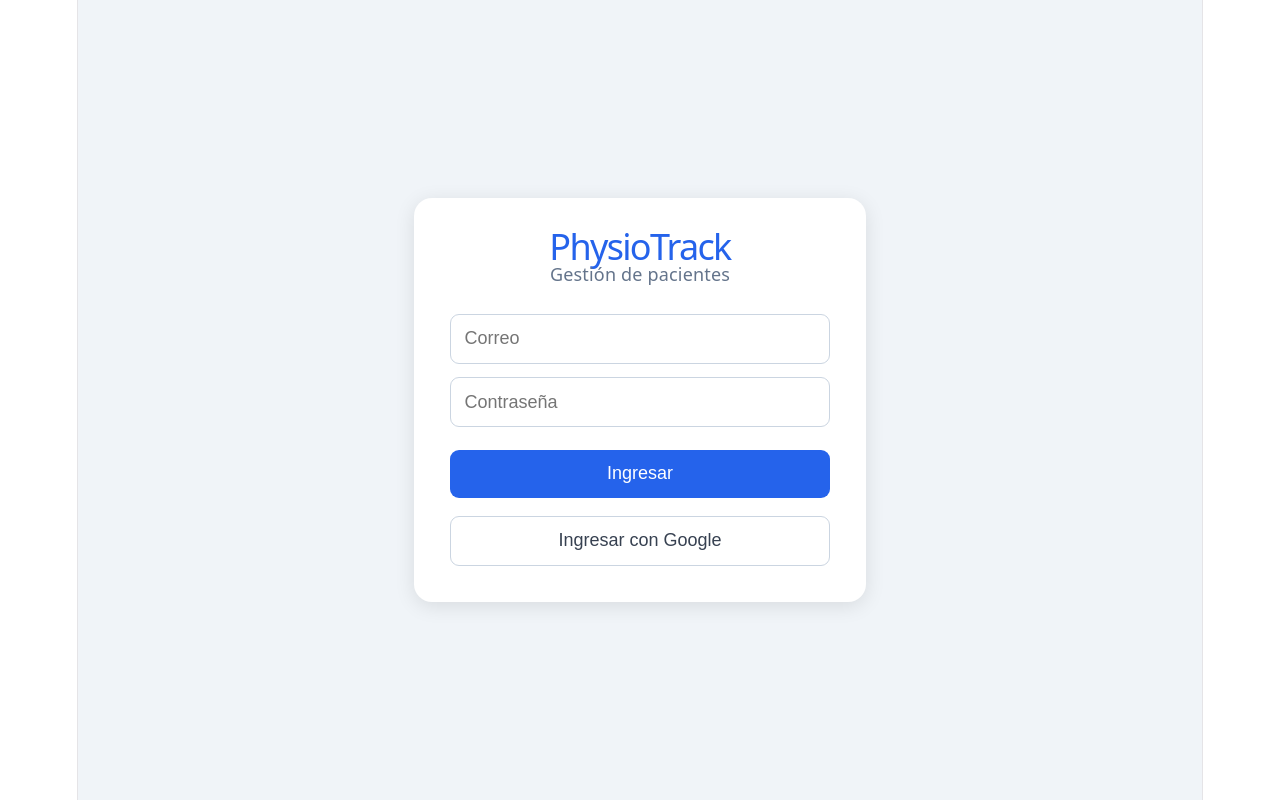
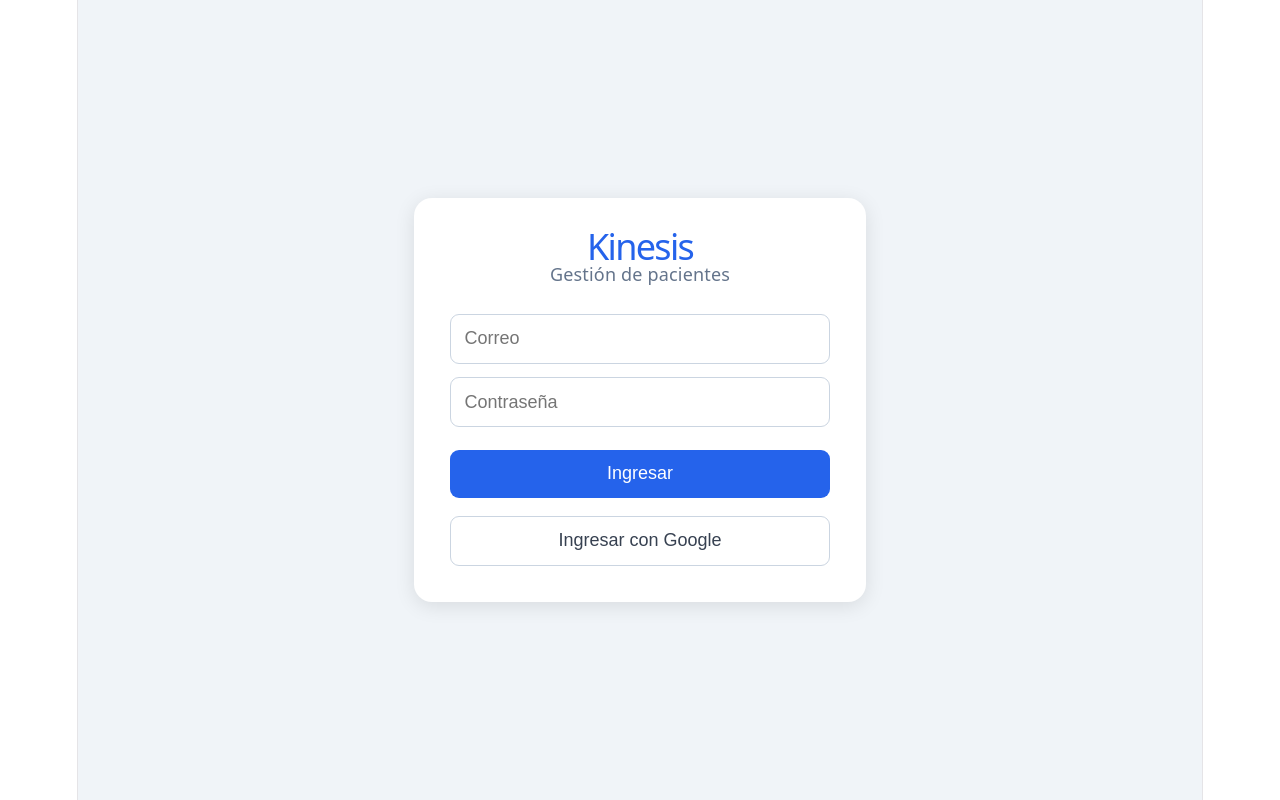
Before and after one commit to ArroyoVet/Kinesis, a React (Vite) app: page /login in a window 1280 px wide. Built offline with nearby package versions, Linux system fonts and the light colour scheme; no server answers.

Commit message:
rename to Kinesis

```diff
--- a/index.html
+++ b/index.html
@@ -4,7 +4,7 @@
     <meta charset="UTF-8" />
     <link rel="icon" type="image/svg+xml" href="/favicon.svg" />
     <meta name="viewport" content="width=device-width, initial-scale=1.0" />
-    <title>physiotrack</title>
+    <title>Kinesis</title>
   </head>
   <body>
     <div id="root"></div>
--- a/src/components/Navbar.jsx
+++ b/src/components/Navbar.jsx
@@ -20,7 +20,7 @@ export default function Navbar() {
 
   return (
     <nav style={styles.nav}>
-      <span style={styles.logo}>PhysioTrack</span>
+      <span style={styles.logo}>Kinesis</span>
       <div style={styles.links}>
         {links.map(link => (
           <button
--- a/src/pages/Login.jsx
+++ b/src/pages/Login.jsx
@@ -34,7 +34,7 @@ export default function Login() {
   return (
     <div style={styles.container}>
       <div style={styles.card}>
-        <h1 style={styles.title}>PhysioTrack</h1>
+        <h1 style={styles.title}>Kinesis</h1>
         <p style={styles.subtitle}>Gestión de pacientes</p>
 
         <form onSubmit={handleEmail} style={styles.form}>
```
